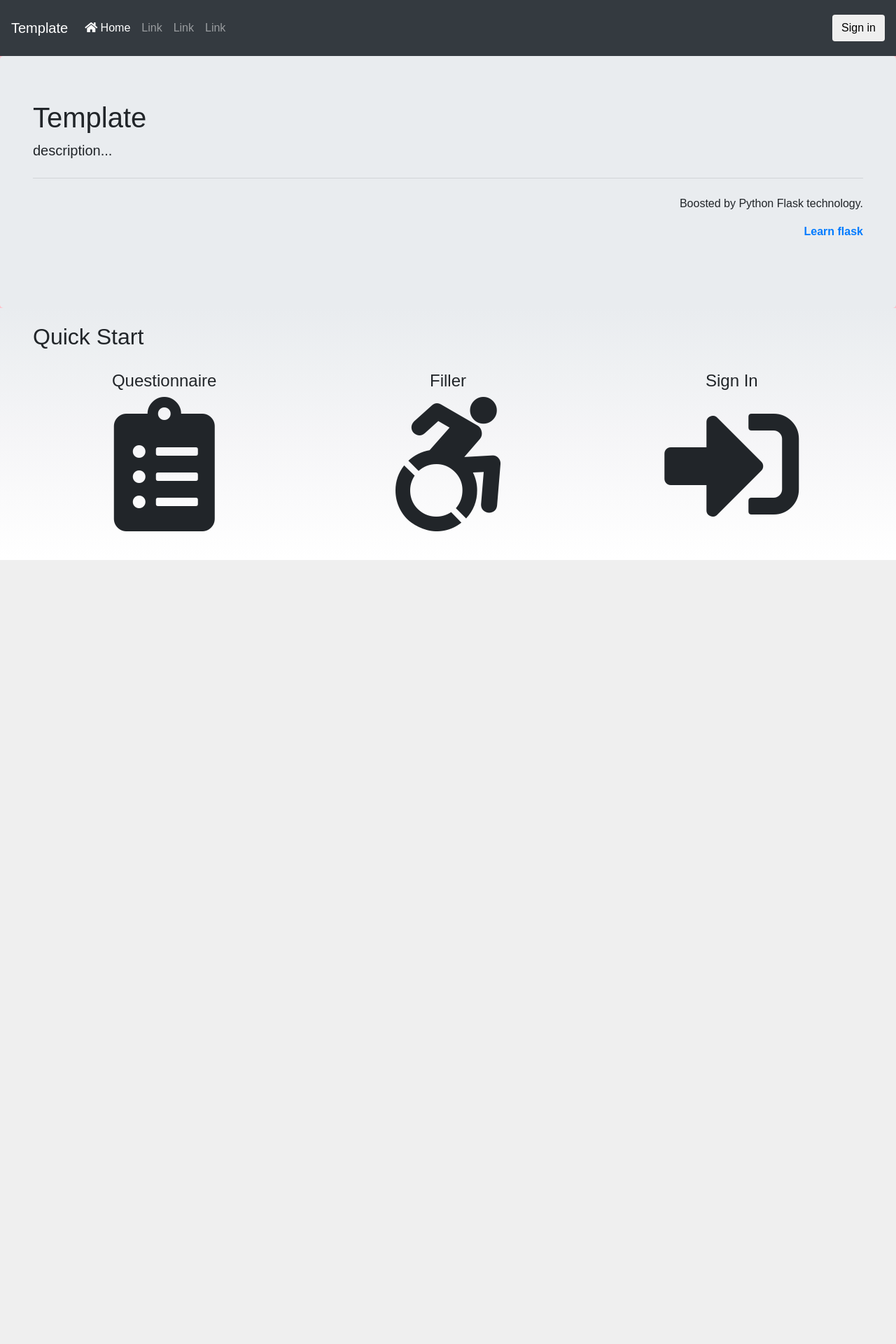
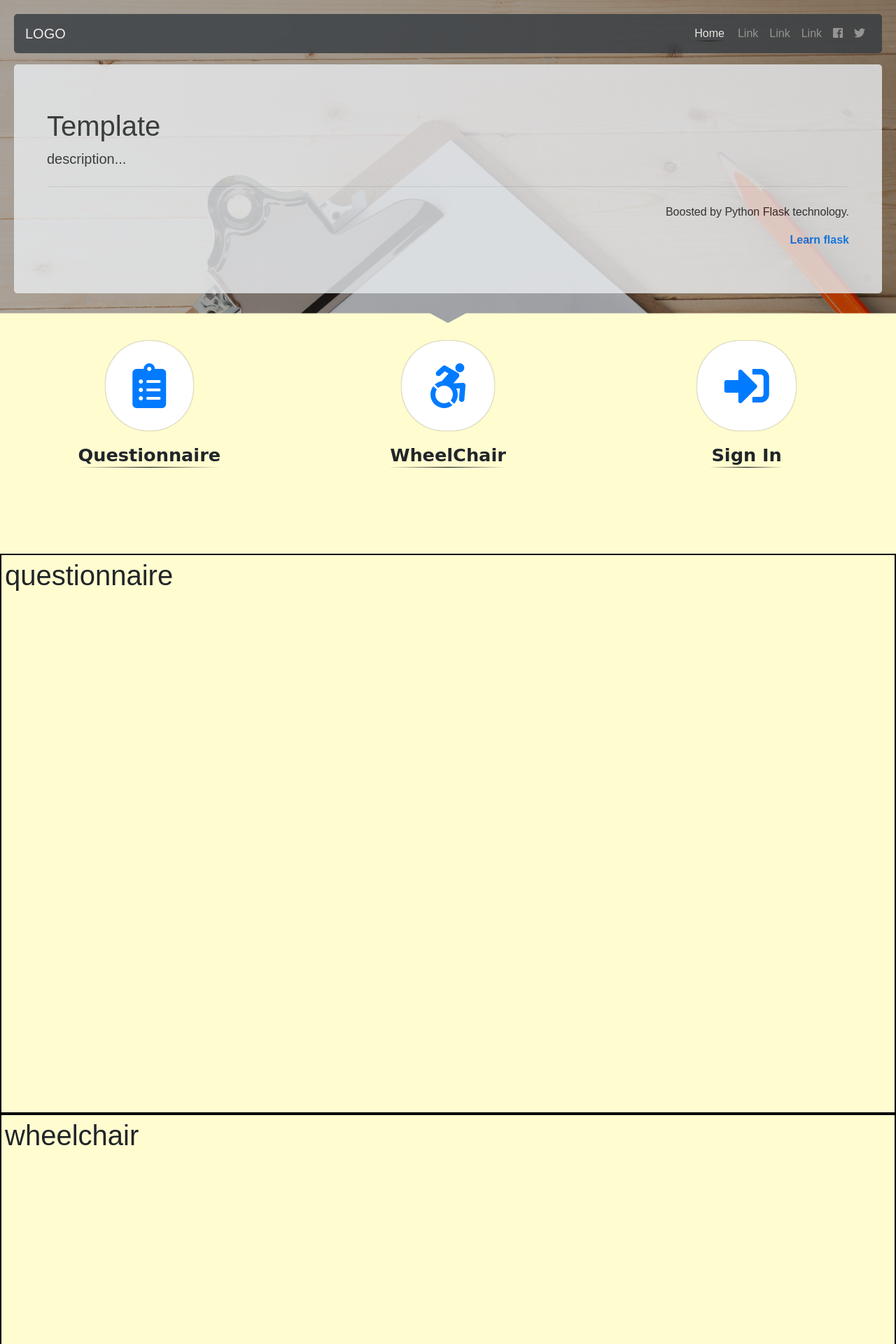
Before and after one commit to kuras120/FlaskApis, a Flask app: page / in a window 1280 px wide. Shown: the top 1920 px of the page at 70% size. Before the commit the page ends 800 px from the top, so only its background shows below. Run offline with Flask 2, Linux system fonts and the light colour scheme; some libraries are stand-ins or nearby versions.

Commit message:
Better than ever frontend upgrade

```diff
--- a/static/css/default.css
+++ b/static/css/default.css
@@ -1,135 +1,69 @@
 
-body { font-family: sans-serif; }
+body {
+    font-family: sans-serif;
+    background: #fffdd0;
+}
 
 .jumbotron {
-    margin: 0;
+    margin: 5px 5px 5px 5px;
+    opacity: 0.8;
 }
 
-nav{
-    z-index: 9998;
-    transition: all 0.5s;
-    min-height: 100%;
+.upper-container {
+    height: auto;
+    background-image: linear-gradient(rgba(0, 0, 0, 0.3), rgba(0, 0, 0, 0.3)), url("/static/clipboard-background.jpg");
+    background-size: cover;
+    -webkit-clip-path: polygon(100% 0, 100% 95%, 52% 95%, 50% 98%, 48% 95%, 0 95%, 0 0);
+    clip-path: polygon(100% 0, 100% 95%, 52% 95%, 50% 98%, 48% 95%, 0 95%, 0 0);
 }
 
-.scrollUp {
-    transform: translateY(-80px);
+.content {
+
+}
+.custom-nav {
+    border-radius: 5px;
+    opacity: 0.8;
 }
 
-/* ---- flex ---- */
-.flex-container {
-    height: 100vh;
-    background: pink;
-}
-.flex-navbar {
-    height: 10%;
-}
-.flex-jumbotron{
-    height: 45%;
-}
-.flex-content {
-    background: linear-gradient(to bottom, #e9ecef, #eff1f3, #f5f5f7, #fafafb, #ffffff);
-    height: 45%;
-    padding: 0rem 2rem;
+.navigation {
+    height: 40vh;
 }
 
-.flex-description {
-    height: 25%;
+.content-title {
+    font-family: "Comic Sans MS", cursive, sans-serif;
+    text-align: center;
+    font-weight: bold;
+    font-size: 2vw;
 }
 
-.flex-icons {
-    height: 75%;
-}
-/* ---- grid ---- */
-
-.content-box:hover {
-    background: pink;
+.underline {
+    border-style: solid;
+    border-width: 3px;
+    border-image: linear-gradient(to left, transparent 1%, black 50%, transparent 100%) 0 0 100% 0/0 0 1px 0 stretch;
 }
 
-.content-box .fa-inverse,
-.content-box:hover .fa-normal {
-    display: none;
+.content i.fas, .content i.fab {
+    display: inline-block;
+    border-radius: 60px;
+    box-shadow: 0px 0px 2px #888;
+    padding: 0.5em 0.6em;
+    background: white;
+    font-size: 5vw;
 }
 
-.content-box .fa-normal,
-.content-box:hover .fa-inverse {
-    display: inline;
+/*--- TEST ---*/
+.quick-questionnaire {
+    height: 100vh;
+    border: 2px solid black;
+    padding: 5px 5px 5px 5px;
 }
-/*
-.row-box {
-    border: 2px dotted black;
+.quick-wheelchair {
+    height: 100vh;
+    border: 2px solid black;
+    padding: 5px 5px 5px 5px;
 }
-
-.content-box:hover {
-    background: red;
-}*/
-
-.click-bars {
-    font-size: 15vw;
+.quick-signin {
+    height: 100vh;
+    border: 2px solid black;
+    padding: 5px 5px 5px 5px;
 }
-
-h4.text {
-
-}
-
-
-@media only screen and (min-width: 1201px) {
-    .flex-jumbotron{
-        height: 45%;
-    }
-    .flex-content {
-        background: linear-gradient(to bottom, #e9ecef, #eff1f3, #f5f5f7, #fafafb, #ffffff);
-        height: 45%;
-        padding: 0rem 2rem;
-    }
-}
-
-
-@media only screen and (max-width: 1200px) {
-    .flex-jumbotron{
-        height: 45%;
-    }
-    .flex-content {
-        background: linear-gradient(to bottom, #e9ecef, #eff1f3, #f5f5f7, #fafafb, #ffffff);
-        height: 45%;
-        padding: 0rem 2rem;
-    }
-}
-
-@media only screen and (max-width: 992px) {
-    .flex-jumbotron{
-        height: 70%;
-    }
-    .flex-content {
-        background: linear-gradient(to bottom, #e9ecef, #eff1f3, #f5f5f7, #fafafb, #ffffff);
-        height: 20%;
-        padding: 0rem 2rem;
-    }
-}
-
-@media only screen and (max-width: 768px) {
-    .flex-jumbotron{
-        height: 70%;
-    }
-    .flex-content {
-        background: linear-gradient(to bottom, #e9ecef, #eff1f3, #f5f5f7, #fafafb, #ffffff);
-        height: 20%;
-        padding: 0rem 2rem;
-    }
-    h4.text {
-        display: none;
-    }
-}
-
-@media only screen and (max-width: 576px) {
-    .flex-jumbotron{
-        height: 75%;
-    }
-    .flex-content {
-        background: linear-gradient(to bottom, #e9ecef, #eff1f3, #f5f5f7, #fafafb, #ffffff);
-        height: 15%;
-        padding: 0rem 2rem;
-    }
-    h4.text {
-        display: none;
-    }
-}
--- a/templates/index.html
+++ b/templates/index.html
@@ -1,6 +1,5 @@
 <!doctype html>
 <html lang="pl-PL">
-<html>
     <head>
         <!-- Required meta tags -->
         <meta charset="UTF-8">
@@ -17,37 +16,38 @@
         <link rel="shortcut icon" href="{{ url_for('static', filename='favicon.ico') }}">
     </head>
     <body>
-        <div class="d-flex flex-column flex-container">
-            <div class="flex-navbar">
         <!-- NAV BAR -->
-                <nav class="navbar navbar-expand-lg navbar-dark bg-dark">
-                  <a class="navbar-brand" href="#">Template</a>
+        <div class="upper-container p-1">
+            <!-- TODO overlaping problem. -->
+            <nav class="navbar navbar-expand-lg navbar-dark bg-dark custom-nav m-3">
+                <a class="navbar-brand" href="#">LOGO</a>
                 <button class="navbar-toggler" type="button" data-toggle="collapse" data-target="#navbarText" aria-controls="navbarText" aria-expanded="false" aria-label="Toggle navigation">
                     <span class="navbar-toggler-icon"></span>
                 </button>
                 <div class="collapse navbar-collapse" id="navbarText">
-                    <ul class="navbar-nav mr-auto">
+                    <ul class="navbar-nav ml-auto">
                         <li class="nav-item active">
-                        <a class="nav-link" href="#"><i class="fa fa-home"></i> Home <span class="sr-only">(current)</span></a>
+                            <a class="nav-link" href="#"> <span class="underline">Home</span> <span class="sr-only">(current)</span></a>
                         </li>
                         <li class="nav-item">
-                        <a class="nav-link" href="#">Link</a>
+                            <a class="nav-link" href="#"> Link </a>
                         </li>
                         <li class="nav-item">
-                        <a class="nav-link" href="#">Link</a>
+                            <a class="nav-link" href="#"> Link </a>
                         </li>
                         <li class="nav-item">
-                        <a class="nav-link" href="#">Link</a>
+                            <a class="nav-link" href="#"> Link </a>
+                        </li>
+                        <li class="nav-item">
+                            <a class="nav-link" href="#"> <i class="fab fa-facebook"></i> </a>
+                        </li>
+                        <li class="nav-item">
+                            <a class="nav-link" href="#"> <i class="fab fa-twitter"></i> </a>
                         </li>
                     </ul>
-                    <form class="form-inline my-2 my-lg-0">
-                      <button class="btn btn-default my-2 my-sm-0" type="submit">Sign in</button>
-                    </form>
                 </div>
             </nav>
-            </div>
-
-            <div class="jumbotron flex-jumbotron">
+            <div class="jumbotron mx-3 mb-5">
                 <div class="container-fluid">
                     <h1 class="display-5">Template</h1>
                     <p class="lead">description...</p>
@@ -58,33 +58,40 @@
                     </div>
                 </div>
             </div>
+        </div>
         <!-- CONTENT SECTION -->
-            <div class="flex-content">
-                <div class="d-flex flex-description flex-row row-box align-items-center">
-                    <div class="col-12 content-box">
-                        <h2 class="display-5">Quick Start</h2>
+        <div class="container-fluid content">
+            <div class="row navigation">
+                <div class="col-4 content-nav text-center p-3">
+                    <a href="#questionnaire"><i class="fas fa-clipboard-list"></i></a>
+                    <p class="content-title p-3"><span class="underline">Questionnaire</span></p>
+                </div>
+                <div class="col-4 content-nav text-center p-3">
+                    <a href="#wheelchair"><i class="fab fa-accessible-icon"></i></a>
+                    <p class="content-title p-3"><span class="underline">WheelChair</span></p>
+                </div>
+                <div class="col-4 content-nav text-center p-3">
+                    <a href="#signin"><i class="fas fa-sign-in-alt"></i></a>
+                    <p class="content-title p-3"><span class="underline">Sign In</span></p>
                 </div>
             </div>
-                <div class="d-flex flex-icons flex-row row-box">
-                    <div class="col-4 content-box text-center">
-                        <h4 class="text">Questionnaire</h4>
-                        <i class="fas fa-clipboard-list fa-5x fa-normal click-bars"></i>
-                        <i class="fas fa-clipboard-list fa-5x fa-inverse click-bars"></i>
+            <div class="row">
+                <div id="questionnaire" class="quick-questionnaire col-12">
+                    <h1>questionnaire</h1>
                 </div>
-                    <div class="col-4 content-box text-center">
-                        <h4 class="text">Filler</h4>
-                        <i class="fab fa-accessible-icon fa-normal click-bars"></i>
-                        <i class="fab fa-accessible-icon fa-inverse click-bars"></i>
             </div>
-                    <div class="col-4 content-box text-center">
-                        <h4 class="text">Sign In</h4>
-                        <i class="fas fa-sign-in-alt fa-normal click-bars"></i>
-                        <i class="fas fa-sign-in-alt fa-inverse click-bars"></i>
+            <div class="row">
+                <div id="wheelchair" class="quick-wheelchair col-12">
+                    <h1>wheelchair</h1>
+                </div>
+            </div>
+            <div class="row">
+                <div id="signin" class="quick-signin col-12">
+                    <h1>signin</h1>
                 </div>
             </div>
         </div>
-        </div>
-    </body>
+
         <!-- jQuery first, then Popper.js, then Bootstrap JS -->
         <script src="https://code.jquery.com/jquery-3.3.1.slim.min.js" integrity="sha384-q8i/X+965DzO0rT7abK41JStQIAqVgRVzpbzo5smXKp4YfRvH+8abtTE1Pi6jizo" crossorigin="anonymous"></script>
         <script src="https://cdnjs.cloudflare.com/ajax/libs/popper.js/1.14.3/umd/popper.min.js" integrity="sha384-ZMP7rVo3mIykV+2+9J3UJ46jBk0WLaUAdn689aCwoqbBJiSnjAK/l8WvCWPIPm49" crossorigin="anonymous"></script>
```
Also changed, not shown: static/clipboard-background.jpg (added). Lines whose indentation alone changed are shown as unchanged.
